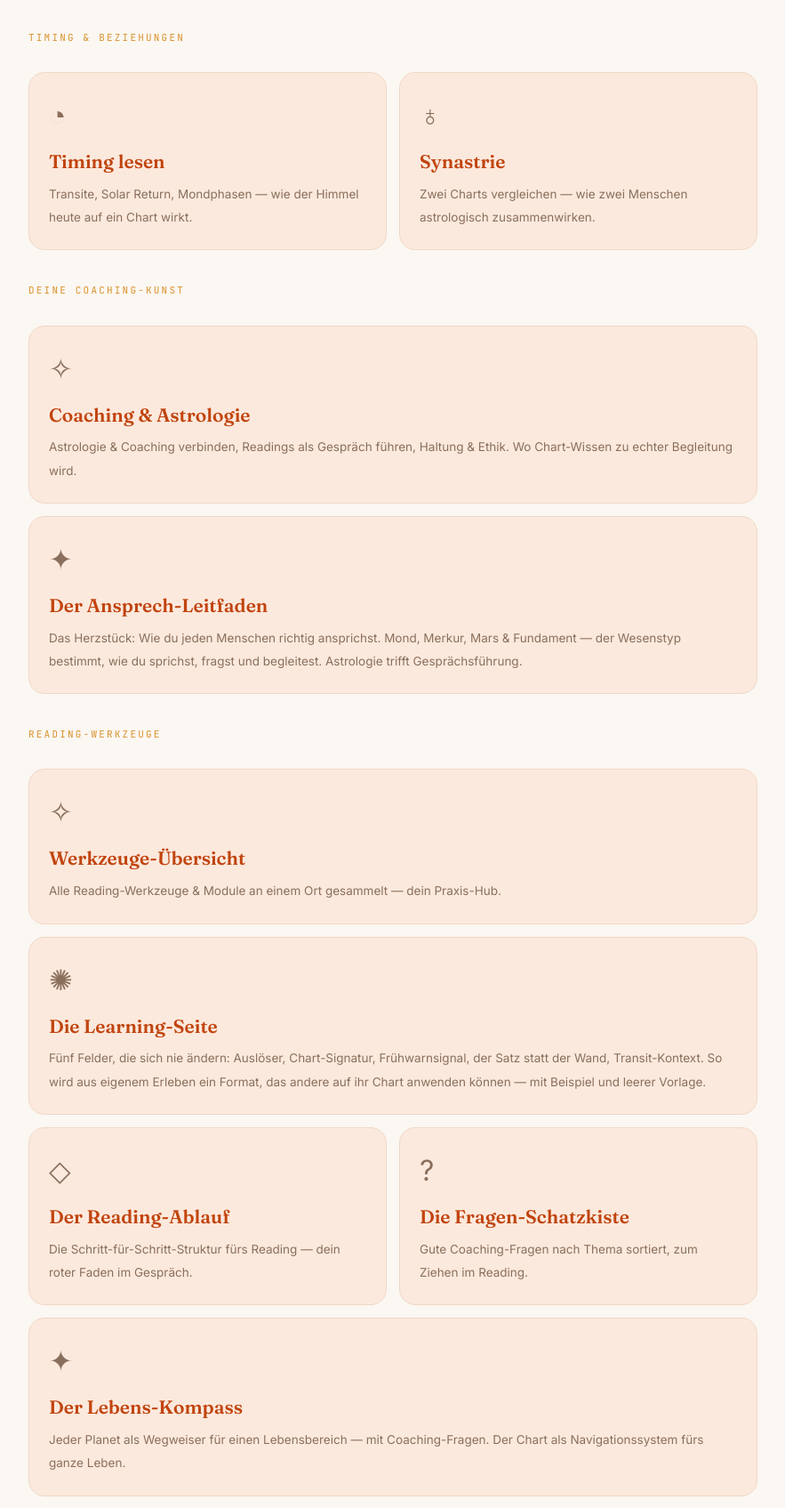
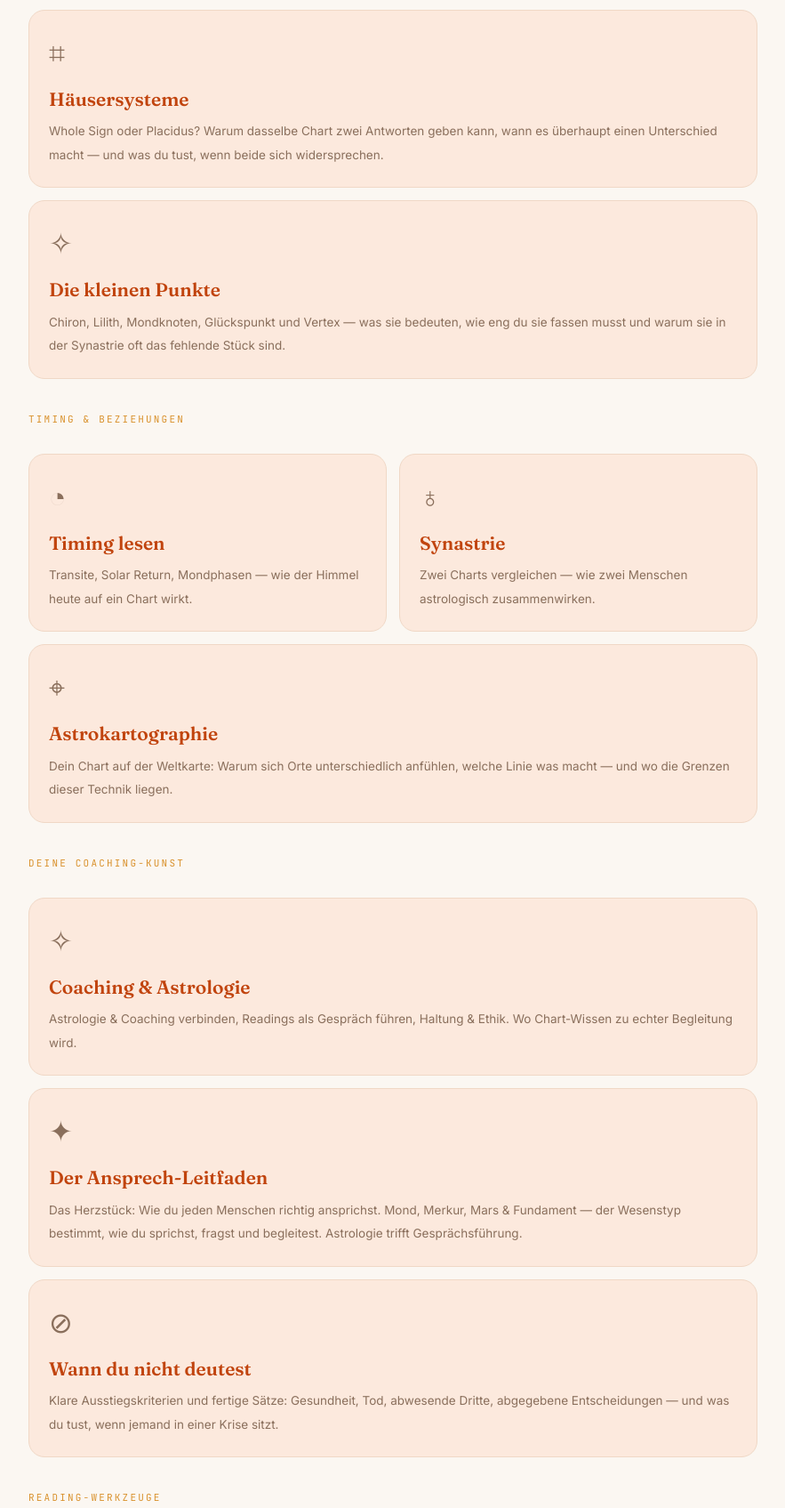
Before and after one commit to Astro-Charlie-333/astro-wiki, a plain HTML site: page index.html in a window 1280 px wide. Shown: the part 1077-2772 px from the top of the page at 89% size, without its empty margins (198-1081 px from the left). Drawn offline with Linux system fonts and the light colour scheme.

Commit message:
Update index.html

```diff
--- a/index.html
+++ b/index.html
@@ -60,18 +60,22 @@ a{color:var(--ind);}
 <a class="big-card" href="chart-lesen.html"><span class="ico">◐</span><b>Ein Chart lesen</b><span>Die Schritt-für-Schritt-Methode, damit du nicht ertrinkst. Deine Lese-Landkarte.</span></a>
 <a class="big-card" href="linien-lesen.html"><span class="ico">△</span><b>Die Linien lesen</b><span>Wie du die Aspekt-Linien im Chart entschlüsselst, um Zusammenhänge zu verstehen.</span></a>
 <a class="big-card" href="orbis-gewichtung.html" style="grid-column:1/-1;"><span class="ico">◎</span><b>Orbis &amp; Gewichtung</b><span>Was zählt und was nicht: wie eng ein Aspekt sein muss, welche Kontakte tragen und wann du aufhörst zu deuten. Mit Orbis-Rechner und Übungen — die Disziplin, die jede andere Deutung präziser macht.</span></a>
+<a class="big-card" href="haeusersysteme.html" style="grid-column:1/-1;"><span class="ico">⌗</span><b>Häusersysteme</b><span>Whole Sign oder Placidus? Warum dasselbe Chart zwei Antworten geben kann, wann es überhaupt einen Unterschied macht — und was du tust, wenn beide sich widersprechen.</span></a>
+<a class="big-card" href="kleine-punkte.html" style="grid-column:1/-1;"><span class="ico">✧</span><b>Die kleinen Punkte</b><span>Chiron, Lilith, Mondknoten, Glückspunkt und Vertex — was sie bedeuten, wie eng du sie fassen musst und warum sie in der Synastrie oft das fehlende Stück sind.</span></a>
 </div>
 
 <div class="section-label">Timing & Beziehungen</div>
 <div class="big-grid">
 <a class="big-card" href="timing.html"><span class="ico">◔</span><b>Timing lesen</b><span>Transite, Solar Return, Mondphasen — wie der Himmel heute auf ein Chart wirkt.</span></a>
 <a class="big-card" href="synastrie.html"><span class="ico">♁</span><b>Synastrie</b><span>Zwei Charts vergleichen — wie zwei Menschen astrologisch zusammenwirken.</span></a>
+<a class="big-card" href="astrokartographie.html" style="grid-column:1/-1;"><span class="ico">⌖</span><b>Astrokartographie</b><span>Dein Chart auf der Weltkarte: Warum sich Orte unterschiedlich anfühlen, welche Linie was macht — und wo die Grenzen dieser Technik liegen.</span></a>
 </div>
 
 <div class="section-label">Deine Coaching-Kunst</div>
 <div class="big-grid">
 <a class="big-card" href="coaching.html" style="grid-column:1/-1;"><span class="ico">✧</span><b>Coaching & Astrologie</b><span>Astrologie & Coaching verbinden, Readings als Gespräch führen, Haltung & Ethik. Wo Chart-Wissen zu echter Begleitung wird.</span></a>
 <a class="big-card" href="leitfaden.html" style="grid-column:1/-1;"><span class="ico">✦</span><b>Der Ansprech-Leitfaden</b><span>Das Herzstück: Wie du jeden Menschen richtig ansprichst. Mond, Merkur, Mars & Fundament — der Wesenstyp bestimmt, wie du sprichst, fragst und begleitest. Astrologie trifft Gesprächsführung.</span></a>
+<a class="big-card" href="grenzen.html" style="grid-column:1/-1;"><span class="ico">⊘</span><b>Wann du nicht deutest</b><span>Klare Ausstiegskriterien und fertige Sätze: Gesundheit, Tod, abwesende Dritte, abgegebene Entscheidungen — und was du tust, wenn jemand in einer Krise sitzt.</span></a>
 </div>
 
 <div class="section-label">Reading-Werkzeuge</div>
@@ -101,6 +105,8 @@ a{color:var(--ind);}
 <a class="big-card" href="mondphasen-rhythmus.html"><span class="ico">☽</span><b>Die Mondphasen als Rhythmus</b><span>Säen, wachsen, ernten, ruhen — der sanfte Lebenstakt.</span></a>
 <a class="big-card" href="solar-return-light.html"><span class="ico">☉</span><b>Solar Return light</b><span>Das Jahreschart lesen — worum sich das Lebensjahr dreht.</span></a>
 <a class="big-card" href="planetenzyklen.html" style="grid-column:1/-1;"><span class="ico">↻</span><b>Planetenzyklen</b><span>Wo warst du beim letzten Durchgang? Jupiter alle 12 Jahre, Saturn alle 29, Mars alle 2 — mit Zyklen-Rechner, den Lebensmarken und der Rückblick-Methode fürs Reading.</span></a>
+<a class="big-card" href="finsternisse.html" style="grid-column:1/-1;"><span class="ico">◍</span><b>Finsternisse lesen</b><span>Wann eine Finsternis dich wirklich betrifft und wann nicht. Mit Treffer-Prüfer, allen Finsternissen bis 2028 und den Regeln fürs Zeitfenster.</span></a>
+<a class="big-card" href="solar-return-vertiefung.html" style="grid-column:1/-1;"><span class="ico">⊙</span><b>Solar Return Vertiefung</b><span>Die Methode in sieben Schritten — Solar-Aszendent, Häufungen, Solar-MC und vor allem die Überlagerung mit deinem Radix.</span></a>
 </div>
 
 <div class="section-label">Coaching-Vertiefung</div>
```
